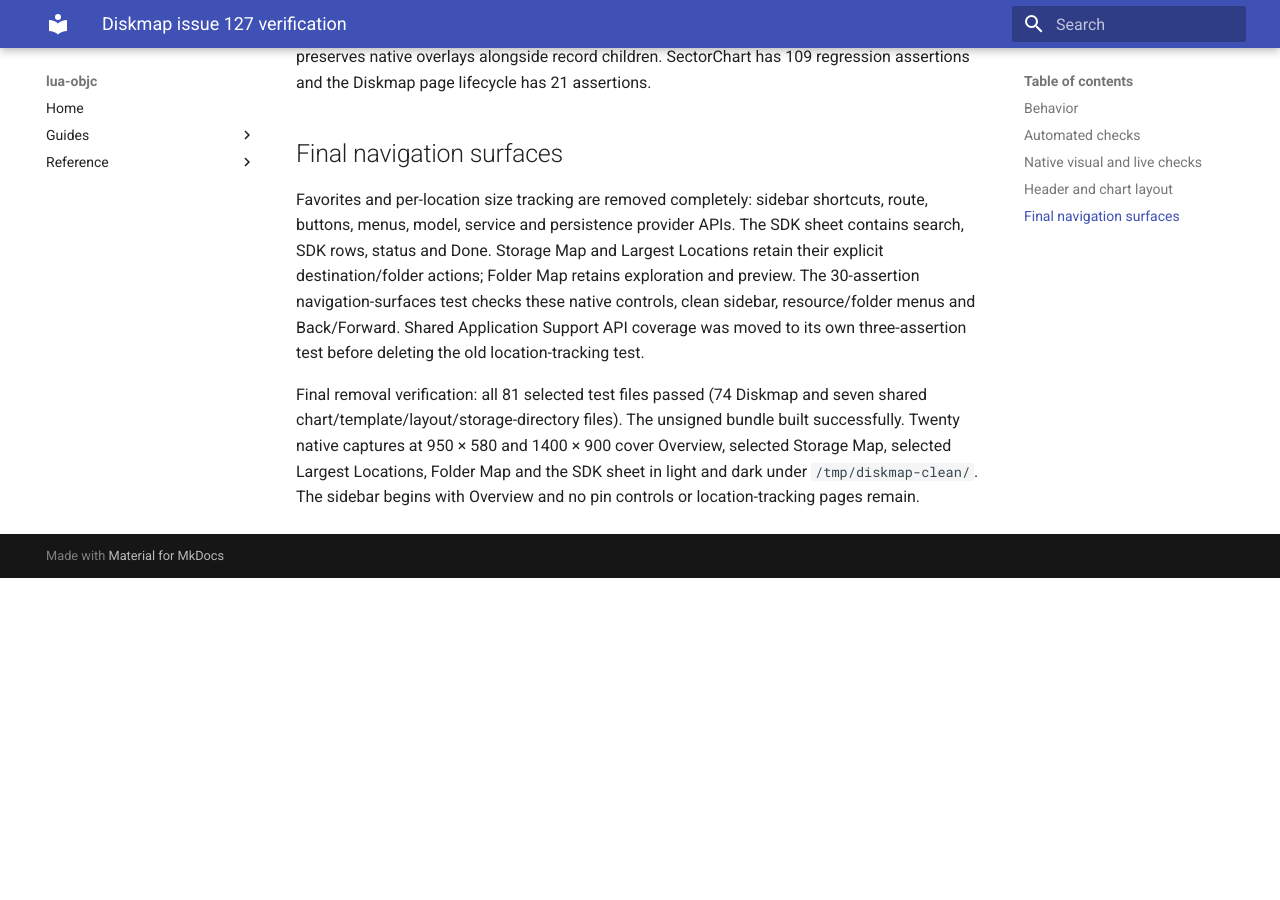
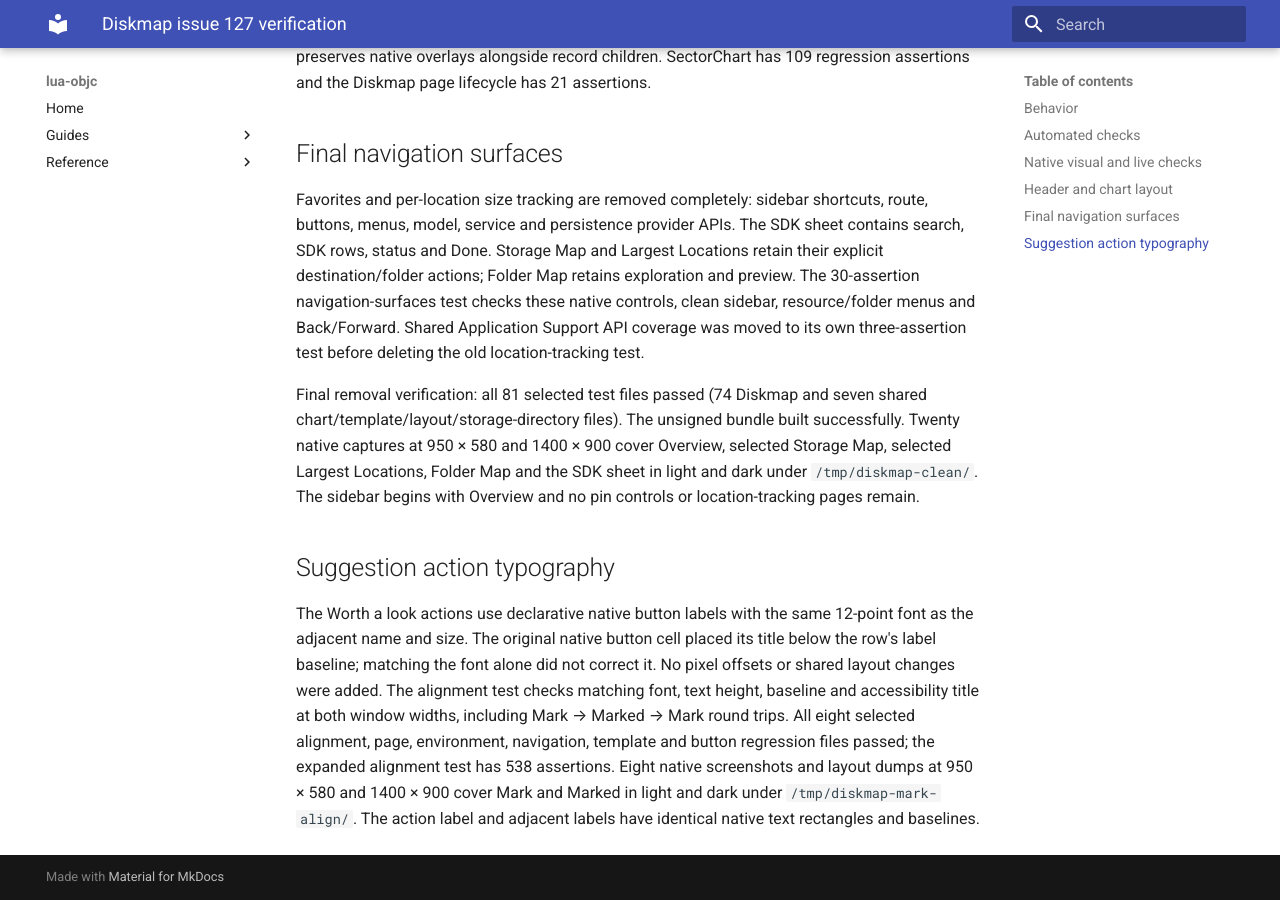
Before and after one commit to corepunch/lua-objc, an MkDocs documentation site: the page built from docs/testing/diskmap-127.md, in a window 1280 px wide and 900 px high, scrolled down 2094 px. Built offline with MkDocs 1.6.1 and Material for MkDocs 9.7.7, drawn with Linux system fonts in a browser that asks for light colours; before the commit the page ends 2672 px from its top, so only the background shows below that.

Commit message:
Align Diskmap mark labels with suggestion row text

```diff
--- a/docs/testing/diskmap-127.md
+++ b/docs/testing/diskmap-127.md
@@ -102,3 +102,17 @@ built successfully. Twenty native captures at 950 × 580 and 1400 × 900 cover
 Overview, selected Storage Map, selected Largest Locations, Folder Map and the
 SDK sheet in light and dark under `/tmp/diskmap-clean/`. The sidebar begins with
 Overview and no pin controls or location-tracking pages remain.
+
+## Suggestion action typography
+
+The Worth a look actions use declarative native button labels with the same
+12-point font as the adjacent name and size. The original native button cell
+placed its title below the row's label baseline; matching the font alone did
+not correct it. No pixel offsets or shared layout changes were added.
+The alignment test checks matching font, text height, baseline and accessibility
+title at both window widths, including Mark → Marked → Mark round trips.
+All eight selected alignment, page, environment, navigation, template and button
+regression files passed; the expanded alignment test has 538 assertions.
+Eight native screenshots and layout dumps at 950 × 580 and 1400 × 900 cover
+Mark and Marked in light and dark under `/tmp/diskmap-mark-align/`. The action
+label and adjacent labels have identical native text rectangles and baselines.
```
Also changed, not shown: 2 other files.
